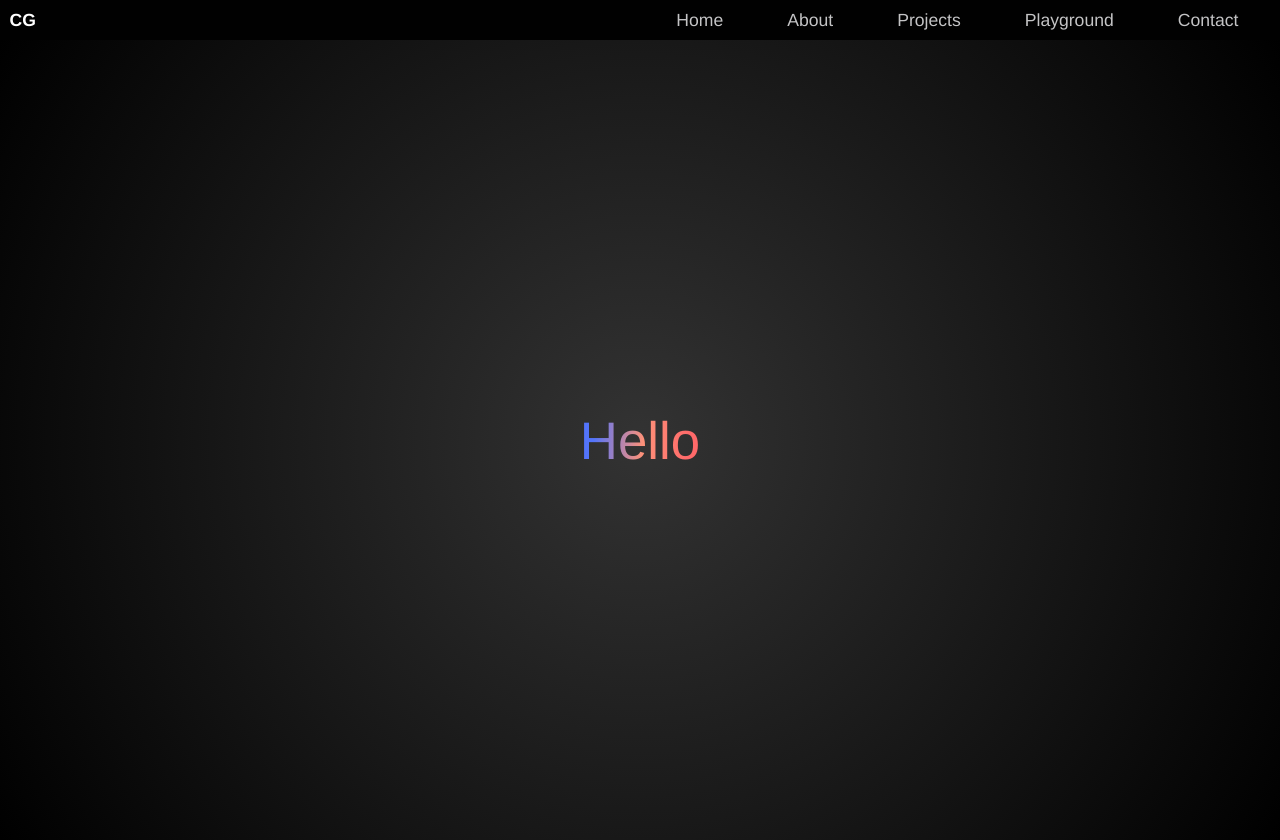
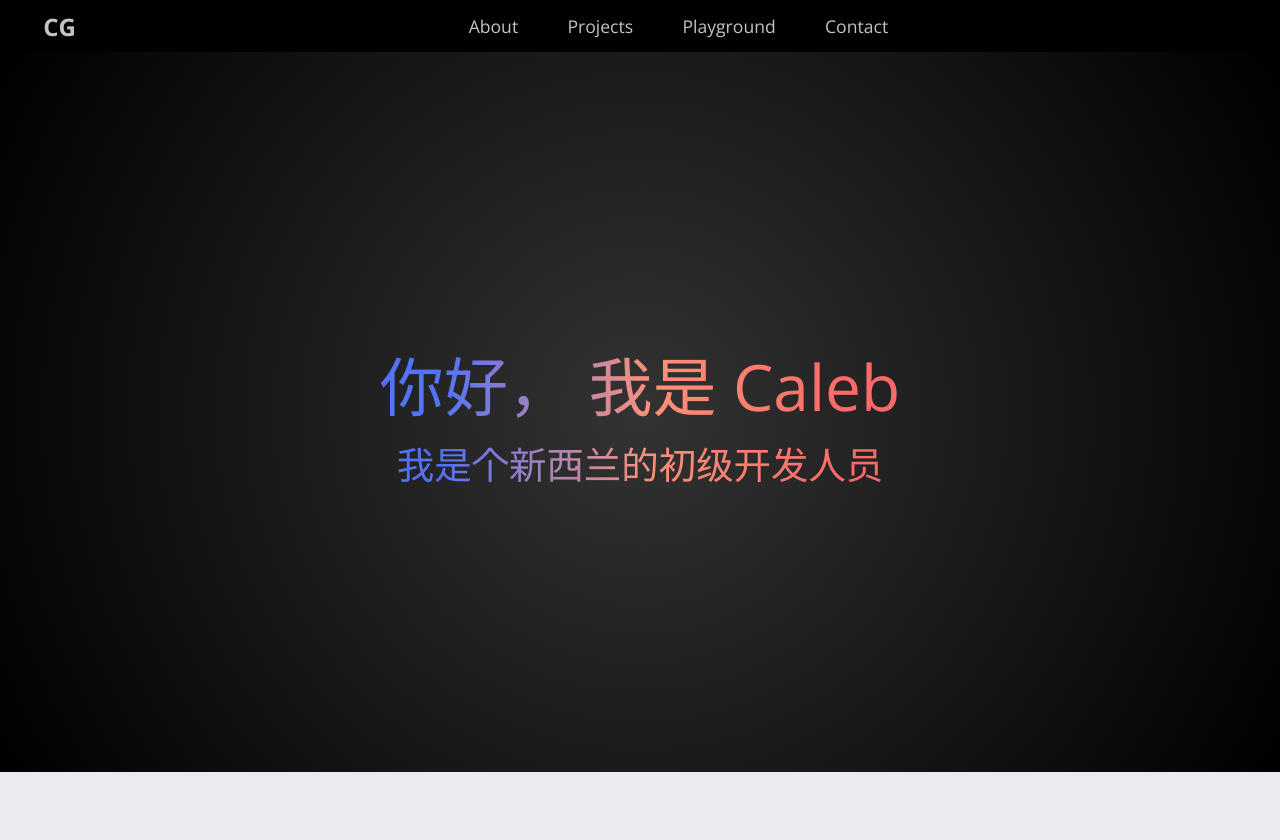
Before and after one commit to calebgibbs/calebgibbs, a Vue app: page / in a window 1280 px wide. After the commit the page ends 800 px from the top, so only its background shows below. Built offline with nearby package versions, Linux system fonts and the light colour scheme.

Commit message:
playground start

```diff
--- a/public/index.html
+++ b/public/index.html
@@ -4,7 +4,6 @@
     <meta charset="utf-8">
     <meta http-equiv="X-UA-Compatible" content="IE=edge">
     <meta name="viewport" content="width=device-width,initial-scale=1.0">
-    <link rel="icon" href="<%= BASE_URL %>favicon.ico">
     <title><%= htmlWebpackPlugin.options.title %></title>
   </head>
   <body>
--- /dev/null
+++ b/src/assets/styles/_colours.scss
@@ -0,0 +1 @@
+$background: #e9ebee;
--- /dev/null
+++ b/src/assets/styles/_mediaqueries.scss
@@ -0,0 +1,29 @@
+@mixin for-phone-only {
+  @media (max-width: 599px) {
+    @content;
+  }
+}
+
+@mixin for-tablet-portrait {
+  @media (min-width: 600px) {
+    @content;
+  }
+}
+
+@mixin for-tablet-landscape {
+  @media (min-width: 900px) {
+    @content;
+  }
+}
+
+@mixin for-desktop {
+  @media (min-width: 1200px) {
+    @content;
+  }
+}
+
+@mixin for-big-desktop {
+  @media (min-width: 1800px) {
+    @content;
+  }
+}
--- a/src/assets/styles/main.scss
+++ b/src/assets/styles/main.scss
@@ -1,7 +1,11 @@
+@import 'colours';
+@import url('https://fonts.googleapis.com/css2?family=Open+Sans:ital,wght@0,300;0,400;0,600;0,700;0,800;1,400&display=swap');
 html,
 body {
   padding: 0;
   margin: 0;
   box-sizing: border-box;
-  font-family: "Helvetica Neue", Helvetica, Arial, sans-serif;
+  font-family: 'Open Sans', sans-serif;
+  background-color: $background;
+
 }
--- /dev/null
+++ b/src/components/HomeHero.vue
@@ -0,0 +1,38 @@
+<template>
+  <div class="hero">
+    <div class="title">
+      <h1 class="gradient-title">你好， 我是 Caleb</h1>
+      <h3 class="gradient-title">我是个新西兰的初级开发人员</h3>
+    </div>
+  </div>
+</template>
+
+<style lang="scss" scoped>
+
+.hero {
+  background: rgb(51,51,51);
+  background: radial-gradient(circle, rgba(51,51,51,1) 0%, rgba(0,0,0,1) 100%);
+  min-height: 90vh;
+  display: flex;
+  justify-content: center;
+  align-items: center;
+  text-align: center;
+  font-size: 2em;
+}
+
+h1, h2, h3{
+  margin: 0.10em;
+}
+
+.gradient-title {
+  background: linear-gradient(94.23deg,#5374fa 12.41%,#fd9179 52.55%,#ff6969 89.95%);
+  background-clip: text;
+  -webkit-background-clip: text;
+  -webkit-text-fill-color: transparent;
+  font-weight: lighter;
+}
+
+.title {
+  z-index: 1;
+}
+</style>
--- a/src/components/PageLanding.vue
+++ /dev/null
@@ -1,44 +0,0 @@
-<template>
-  <div class="hero">
-    <div class="title">
-      <h1>Hello</h1>
-    </div>
-  </div>
-</template>
-
-<style lang="scss" scoped>
-
-// $bg-color: #222;
-$bg-color: #2e1d7d;
-.hero {
-  // background: $bg-color;
-  // background: -webkit-radial-gradient(circle, $bg-color 0%, #050939 80%);
-  // background: radial-gradient(circle, $bg-color 0%, #050939 80%);
-  background: rgb(51,51,51);
-background: radial-gradient(circle, rgba(51,51,51,1) 0%, rgba(0,0,0,1) 100%);
-  min-height: 100vh;
-  display: flex;
-  justify-content: center;
-  align-items: center;
-}
-
-.bg-image {
-  z-index: 1;
-  width: 210%;
-  height: 100%;
-}
-
-h1 {
-  background: linear-gradient(94.23deg,#5374fa 12.41%,#fd9179 52.55%,#ff6969 89.95%);
-  background-clip: text;
-  -webkit-background-clip: text;
-  -webkit-text-fill-color: transparent;
-  font-size: 3.3rem;
-  font-weight: lighter;
-}
-
-.title {
-  z-index: 1;
-}
-
-</style>
--- a/src/components/TheMenu.vue
+++ b/src/components/TheMenu.vue
@@ -1,26 +1,50 @@
 <template>
   <div class="nav">
-    <div class="logo">CG</div>
+    <div class="logo">
+      <router-link to="/">CG</router-link>
+    </div>
     <div class="links">
-      <router-link to="/">Home</router-link>
-      <router-link to="/about">About</router-link>
-      <router-link to="/projects">Projects</router-link>
-      <router-link to="/playground">Playground</router-link>
-      <router-link to="/contact">Contact</router-link>
+      <ul>
+        <!-- <li><router-link to="/">Home</router-link></li> -->
+        <li><router-link to="/about">About</router-link></li>
+        <li><router-link to="/projects">Projects</router-link></li>
+        <li><router-link to="/playground">Playground</router-link></li>
+        <li><router-link to="/contact">Contact</router-link></li>
+      </ul>
+    </div>
+    <div>EN</div>
+    <div class="menu-toggle">
+      <button v-on:click="menuToggle" >HB</button>
     </div>
   </div>
 </template>
 
 <script>
   export default {
-    name: 'menu'
+    name: 'menu',
+    data() {
+      menuOpen: false
+    },
+    methods: {
+      menuToggle() {
+        this.menuOpen = !this.menuOpen
+      }
+    }
   }
 </script>
 
 <style lang="scss" scoped>
+@import '../assets/styles/mediaqueries';
+
+.menu-toggle {
+  display: none;
+  font-weight: bold;
+  color: #fff;
+  font-size: 1.5rem;
+}
+
 .nav {
   display: flex;
-  // background: rgba(0,0,0,0.8);
   background: #000;
   opacity: .999;
   backdrop-filter: saturate(180%) blur(20px);
@@ -30,12 +54,25 @@
   justify-content: space-between;
 }
 
+ul {
+  list-style-type: none;
+  padding: 0;
+  margin: 0;
+}
+
+li {
+  margin: 0;
+  padding: 0;
+  display: inline;
+}
+
 .logo {
   font-weight: bold;
   color: #fff;
+  font-size: 1.5rem;
 }
 
-$link-padding: 2rem;
+$link-padding: 1.4em;
 
 a {
   color:#f5f5f7;
@@ -47,4 +84,30 @@ a {
     opacity: 1;
   }
 }
+
+@include for-phone-only {
+  .nav {
+    display: grid;
+    overflow: hidden;
+    grid-template-columns: 1fr 1fr;
+  }
+
+  .links {
+    grid-row: 2;
+  }
+
+  .menu-open {
+    background: green;
+  }
+
+  .menu-toggle {
+    display: inline-block;
+    // justify-self: end;
+  }
+
+  li {
+    display: block;
+  }
+
+}
 </style>
--- a/src/router/index.js
+++ b/src/router/index.js
@@ -1,6 +1,7 @@
 import Vue from 'vue'
 import VueRouter from 'vue-router'
 import Home from '../views/Home.vue'
+import Playground from '../views/Playground'
 
 Vue.use(VueRouter)
 
@@ -9,6 +10,11 @@ const routes = [
     path: '/',
     name: 'Home',
     component: Home
+  },
+  {
+    path: '/playground',
+    name: 'Playground',
+    component: Playground
   }
 ]
 
--- a/src/views/Home.vue
+++ b/src/views/Home.vue
@@ -1,14 +1,14 @@
 <template>
   <div>
-    <Landing/>
+    <Hero/>
   </div>
 </template>
 
 <script>
-  import Landing from '../components/PageLanding'
+  import Hero from '../components/HomeHero'
   export default {
     components: {
-      Landing
+      Hero
     }
   }
 </script>
--- /dev/null
+++ b/src/views/Playground.vue
@@ -0,0 +1,22 @@
+<template>
+  <div>
+    Playground
+  </div>
+</template>
+
+<script>
+  export default {
+    data() {
+      pens: [
+        {url: 'https://codepen.io/calebgibbs/details/zjxQyP'},
+        {url: 'https://codepen.io/calebgibbs/pen/wjQxdQ'},
+        {url: 'https://codepen.io/calebgibbs/pen/XqoLEJ'},
+        {url: 'https://codepen.io/calebgibbs/details/bMzvea'}
+      ]
+    }
+  }
+</script>
+
+<style lang="scss" scoped>
+
+</style>
```
Also changed, not shown: src/assets/logo.png (deleted).
